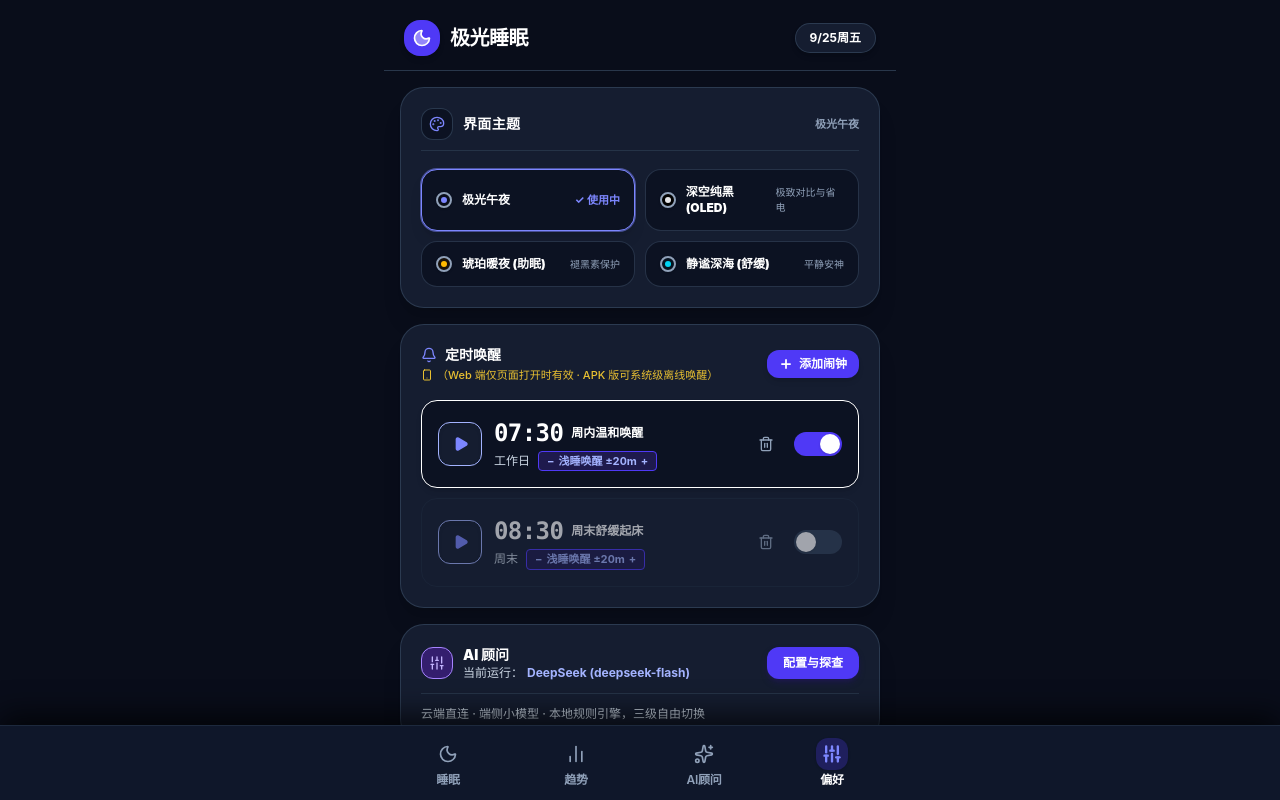
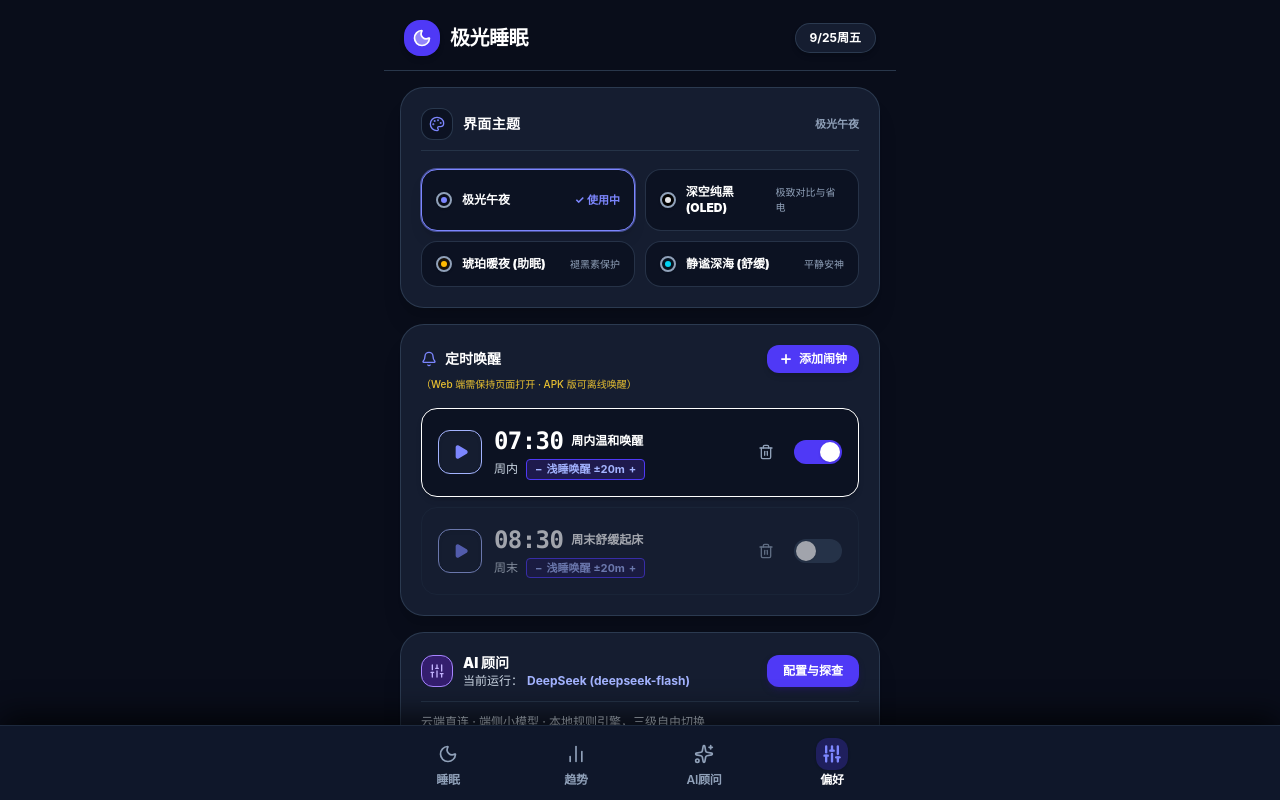
Before and after one commit to bowentown/-app, a React (Vite) app: page / in a window 1280 px wide. Both pictures are taken after a click on the button "偏好". Shown: the top 800 px of the page. Built offline with nearby package versions, Linux system fonts and the light colour scheme.

Commit message:
fix: alarm card symmetry (周内/周末), single-line hint, remove stray icon

```diff
--- a/src/components/AlarmManager.tsx
+++ b/src/components/AlarmManager.tsx
@@ -11,7 +11,6 @@ import {
   Check,
   Sun,
   ShieldCheck,
-  Smartphone,
 } from 'lucide-react';
 import { CustomAlarmSetting } from '../types/sleep';
 import { sleepAudio } from '../utils/audioSynth';
@@ -208,36 +207,20 @@ export const AlarmManager: React.FC<AlarmManagerProps> = ({ alarms, onUpdateAlar
       )}
 
       {/* Header with Add Button & Native Platform Status */}
-      <div className="flex items-center justify-between">
-        <div>
-          <div className="flex items-center gap-2">
-            <Bell className="w-4 h-4 text-indigo-400" />
-            <span className="text-sm font-black text-white">定时唤醒</span>
+      <div className="space-y-1">
+        <div className="flex items-center justify-between gap-2">
+          <div className="flex items-center gap-2 min-w-0">
+            <Bell className="w-4 h-4 text-indigo-400 shrink-0" />
+            <span className="text-sm font-black text-white whitespace-nowrap">定时唤醒</span>
             {nativeStatus.isNative && (
-              <span className="text-[10px] font-black bg-emerald-950 text-emerald-300 border border-emerald-500/60 px-2 py-0.5 rounded-full flex items-center gap-1">
-                <ShieldCheck className="w-3 h-3" />
+              <span className="text-[10px] font-black bg-emerald-950 text-emerald-300 border border-emerald-500/60 px-2 py-0.5 rounded-full flex items-center gap-1 whitespace-nowrap">
+                <ShieldCheck className="w-3 h-3 shrink-0" />
                 <span>系统级精确唤醒已激活 ({nativeStatus.scheduledCount})</span>
               </span>
             )}
           </div>
-          {!nativeStatus.isNative ? (
-            <p className="text-[11px] text-amber-300/90 mt-0.5 font-medium flex items-center gap-1">
-              <Smartphone className="w-3 h-3 shrink-0" />
-              <span>（Web 端仅页面打开时有效 · APK 版可系统级离线唤醒）</span>
-            </p>
-          ) : (
-            <p className="text-[11px] text-slate-400 mt-0.5 font-medium">
-              已由系统托管 · 杀进程与息屏均不影响响铃
-            </p>
-          )}
-          {permissionHint && (
-            <p className="text-[11px] text-rose-300 mt-1 font-bold">
-              ⚠️ {permissionHint}
-            </p>
-          )}
-        </div>
 
-        <button
+          <button
           type="button"
           onClick={() => {
             if (isAdding) {
@@ -250,6 +233,20 @@ export const AlarmManager: React.FC<AlarmManagerProps> = ({ alarms, onUpdateAlar
         >
           {isAdding ? '取消' : <><Plus className="w-3.5 h-3.5 stroke-[3]" /><span>添加闹钟</span></>}
         </button>
+        </div>
+
+        {!nativeStatus.isNative ? (
+          <p className="text-[10px] text-amber-300/90 font-medium whitespace-nowrap">
+            （Web 端需保持页面打开 · APK 版可离线唤醒）
+          </p>
+        ) : (
+          <p className="text-[10px] text-slate-400 font-medium whitespace-nowrap">
+            已由系统托管 · 杀进程与息屏均不影响响铃
+          </p>
+        )}
+        {permissionHint && (
+          <p className="text-[11px] text-rose-300 font-bold">⚠️ {permissionHint}</p>
+        )}
       </div>
 
       {/* Add New Alarm Form */}
@@ -411,7 +408,7 @@ export const AlarmManager: React.FC<AlarmManagerProps> = ({ alarms, onUpdateAlar
               alarm.repeatDays.length === 7
                 ? '每天'
                 : alarm.repeatDays.length === 5 && !alarm.repeatDays.includes(6) && !alarm.repeatDays.includes(7)
-                ? '工作日'
+                ? '周内'
                 : alarm.repeatDays.length === 2 && alarm.repeatDays.includes(6) && alarm.repeatDays.includes(7)
                 ? '周末'
                 : alarm.repeatDays.length === 0
```
